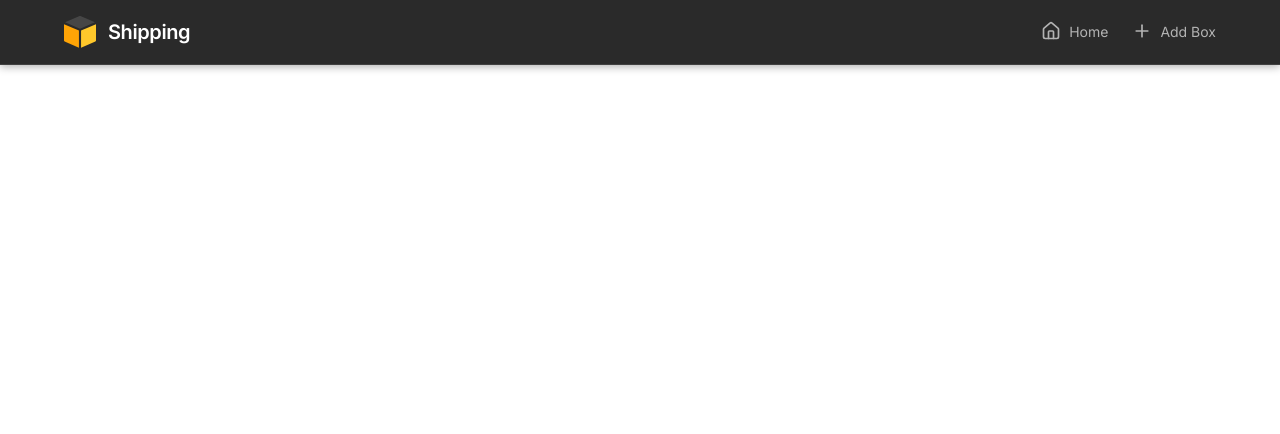
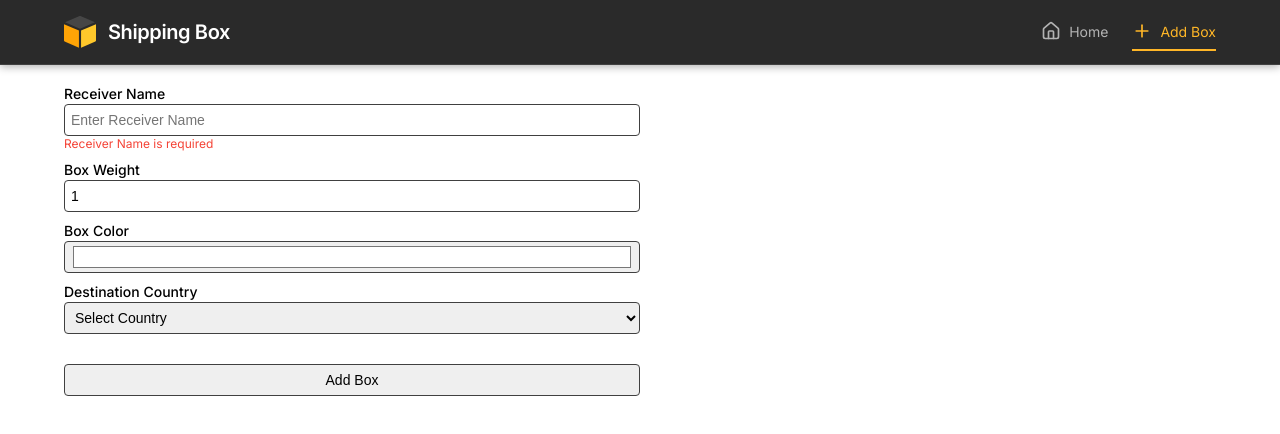
Before and after one commit to Paramvir27/Shipping-Box, a React (Vite) app: page /Shipping-Box/AddBox in a window 1280 px wide. Shown: the top 434 px of the page. Built offline with nearby package versions, Linux system fonts and the light colour scheme.

Commit message:
ADDED: Build and minor fixes

```diff
--- a/index.html
+++ b/index.html
@@ -4,7 +4,7 @@
     <meta charset="UTF-8" />
     <link rel="icon" type="image/svg+xml" href="/favicon.svg" />
     <meta name="viewport" content="width=device-width, initial-scale=1.0" />
-    <title>Shipping Service</title>
+    <title>Shipping Box</title>
   </head>
   <body>
     <div id="root"></div>
--- a/src/App.jsx
+++ b/src/App.jsx
@@ -4,7 +4,7 @@ import NavBar from './components/NavBar'
 
 function App() {
   return (
-    <Router>
+    <Router basename="/Shipping-Box">
       <NavBar />
       <AppRoutes />
     </Router>
--- a/src/components/NavBar/index.jsx
+++ b/src/components/NavBar/index.jsx
@@ -17,7 +17,7 @@ const NavBar = () => {
       <div className={styles.navbarContent}>
         <div className={styles.logoSection}>
           <img src={logo} alt="Logo" className={styles.logo} />
-          <span className={styles.brandName}>Shipping</span>
+          <span className={styles.brandName}>Shipping Box</span>
         </div>
 
         <div className={styles.navItems}>
--- a/src/components/NavBar/style.module.css
+++ b/src/components/NavBar/style.module.css
@@ -65,12 +65,8 @@
   border-bottom: 2px solid var(--color-primary-light);
 }
 
-/* Responsive design */
+
 @media (max-width: 768px) {
-  .navbarContent {
-    padding: 0 16px;
-  }
-
   .brandName {
     font-size: 18px;
   }
--- a/src/views/AddBox/index.jsx
+++ b/src/views/AddBox/index.jsx
@@ -114,7 +114,7 @@ const AddBox = () => {
 
         {destinationCountry && (
           <div>
-            <p>Shipping Charge: {shippingCharge}</p>
+            <div>Shipping Charge: {shippingCharge}</div>
           </div>
         )}
 
--- a/src/views/AddBox/style.module.css
+++ b/src/views/AddBox/style.module.css
@@ -2,10 +2,59 @@
   display: flex;
   flex-direction: column;
   padding: 20px max(24px, 5%);
+  height: calc(100vh - 66px);
 
-  form > div {
+  form button,
+  form input,
+  form select {
+    width: 100%;
+    height: 32px;
+    padding: 0 6px;
+    border: 1px solid var(--color-border);
+    border-radius: 4px;
+    font-size: 14px;
+    transition: border-color 0.2s ease;
+  }
+
+  form button {
+    cursor: pointer;
+    margin-top: 20px;
+  }
+
+  form input:focus,
+  form select:focus {
+    box-shadow: var(--shadow-focus);
+    border-color: var(--color-primary-light);
+    border-width: 2px;
+    outline: none;
+  }
+
+
+  form>div {
     display: flex;
     flex-direction: column;
     margin-bottom: 10px;
+
+    label {
+      font-weight: 500;
+      font-size: 14px;
+      margin-bottom: 2px;
+    }
+
+    p {
+      font-size: 12px;
+      color: var(--color-error);
+    }
   }
 }
+
+@media screen and (min-width: 768px) {
+  .parentWrapper {
+
+    form button,
+    form input,
+    form select {
+      width: 50%;
+    }
+  }
+}
--- a/vite.config.js
+++ b/vite.config.js
@@ -3,5 +3,5 @@ import react from '@vitejs/plugin-react'
 
 export default defineConfig({
   plugins: [react()],
-  base: '/',
+  base: '/Shipping-Box',
 })
```
Also changed, not shown: src/layout/form/index.jsx (added), 4 other files (tests, documents, lock files or other folders).
